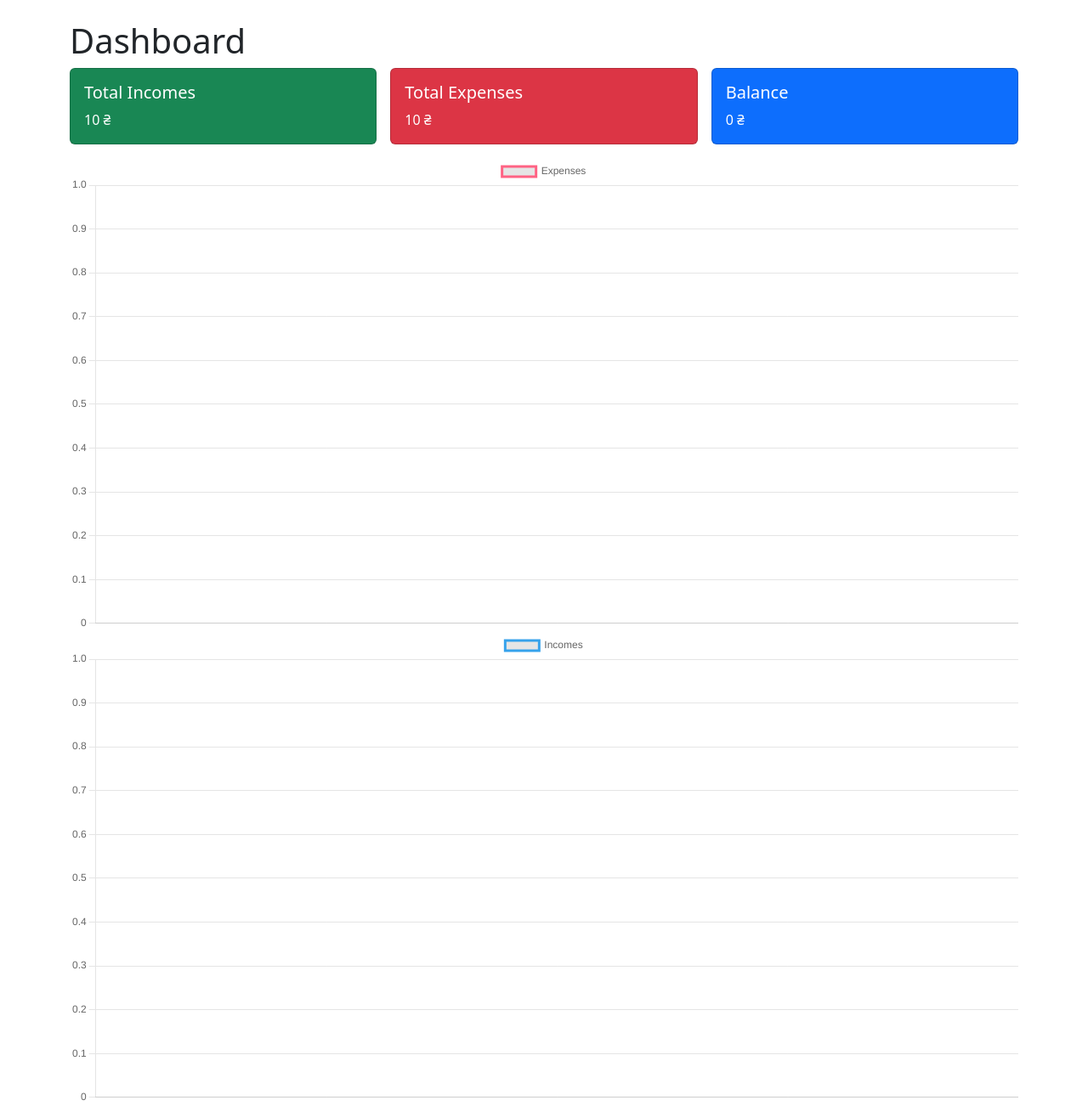
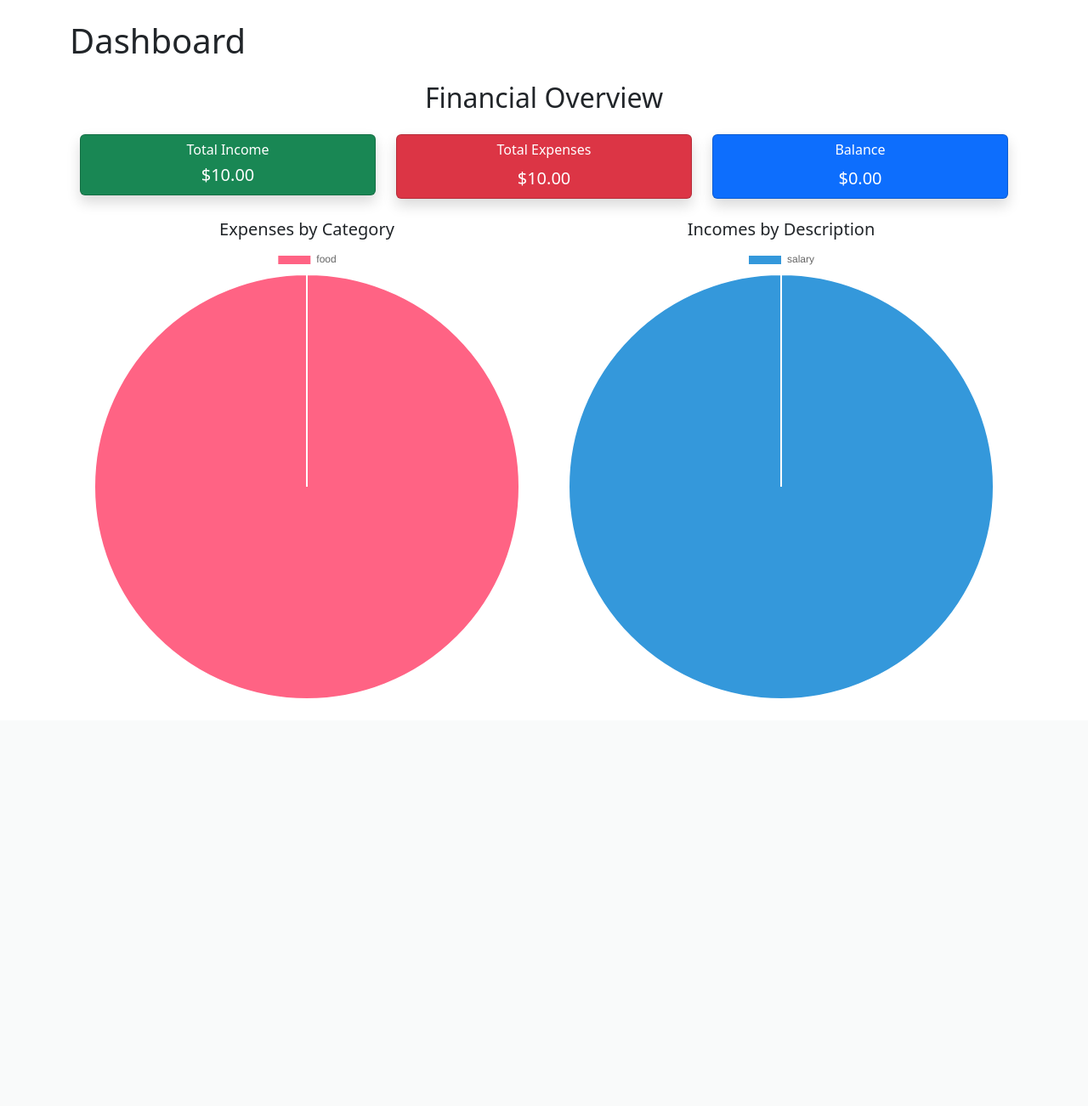
Before and after one commit to Artem-Reshetovskyi/Expense_Tracker, a Django app: page / in a window 1280 px wide. Shown: the part 56-1358 px from the top of the page at 85% size. After the commit the page ends 878 px from the top, so only its background shows below. Run offline with Django 5.2, Linux system fonts and the light colour scheme; a user stored in the database is signed in; tables that the repository leaves empty hold one stand-in row (values such as "Sample post").

Commit message:
add  two diagrams

```diff
--- a/main/templates/base.html
+++ b/main/templates/base.html
@@ -17,6 +17,8 @@
               href="https://cdn.jsdelivr.net/npm/bootstrap@5.3.0/dist/css/bootstrap.min.css">
         <link rel="stylesheet"
               href="https://cdn.jsdelivr.net/npm/bootstrap-select@1.13.18/dist/css/bootstrap-select.min.css">
+        <script src="https://cdn.jsdelivr.net/npm/chart.js"></script>
+        {% block extra_head %}{% endblock %}
     </head>
     <body>
         <nav class="navbar navbar-expand-lg navbar-dark bg-dark">
--- a/main/templates/dashboard.html
+++ b/main/templates/dashboard.html
@@ -2,96 +2,92 @@
 {% load i18n %}
 {% block content %}
 
-<h1>{% trans "Dashboard" %}</h1>
+<h1 class="text mt-4">{% trans "Dashboard" %}</h1>
 
-<div class="card-container">
-    <div class="card text-bg-success mb-3">
-        <div class="card-body">
-            <h5 class="card-title">{% trans "Total Incomes" %}</h5>
-            <p class="card-text">{{ total_incomes }} ₴</p>
+<div class="container mt-4">
+  <h2 class="text-center mb-4">{% trans "Financial Overview" %}</h2>
+
+  <!-- Картки: Дохід, Витрати, Баланс -->
+  <div class="row text-center mb-4">
+    <!-- Дохід -->
+    <div class="col-sm-6 col-md-4 col-md-3">
+      <div class="card bg-success text-white shadow">
+        <div class="card-body p-2">
+          <h6 class="card-title mb-1">{% trans "Total Income" %}</h6>
+          <p class="card-text fs-5">${{ total_incomes|floatformat:2 }}</p>
         </div>
+      </div>
     </div>
-    <div class="card text-bg-danger mb-3">
-        <div class="card-body">
-            <h5 class="card-title">{% trans "Total Expenses" %}</h5>
-            <p class="card-text">{{ total_expenses }} ₴</p>
+
+    <!-- Витрати -->
+    <div class="col-sm-6 col-md-4 col-md-3">
+      <div class="card bg-danger text-white shadow">
+        <div class="card-body p-2">
+          <h6 class="card-title">{% trans "Total Expenses" %}</h6>
+          <p class="card-text fs-5">${{ total_expenses|floatformat:2 }}</p>
         </div>
+      </div>
     </div>
-    <div class="card text-bg-primary mb-3">
-        <div class="card-body">
-            <h5 class="card-title">{% trans "Balance" %}</h5>
-            <p class="card-text">{{ balance }} ₴</p>
+
+    <!-- Баланс -->
+    <div class="col-sm-6 col-md-4 col-md-3">
+      <div class="card bg-primary text-white shadow">
+        <div class="card-body p-2">
+          <h6 class="card-title">{% trans "Balance" %}</h6>
+          <p class="card-text fs-5">${{ balance|floatformat:2 }}</p>
         </div>
+      </div>
     </div>
+  </div>
+
+
+  <!-- Діаграми -->
+  <div class="row">
+    <div class="col-md-6 mb-4 text-center">
+      <h5>{% trans "Expenses by Category" %}</h5>
+      <canvas id="expenseChart" width="300" height="300"></canvas>
+    </div>
+    <div class="col-md-6 mb-4 text-center">
+      <h5>{% trans "Incomes by Description" %}</h5>
+      <canvas id="incomeChart" width="300" height="300"></canvas>
+    </div>
+  </div>
 </div>
 
-<div>
-  <canvas id="expensesChart" width="400" height="200"></canvas>
-</div>
 
-<div>
-  <canvas id="incomesChart" width="400" height="200"></canvas>
-</div>
+<script>
+  const categoryLabels = {{ category_labels|safe }};
+  const categoryData = {{ category_data|safe }};
+  const incomeLabels = {{ income_labels|safe }};
+  const incomeData = {{ income_data|safe }};
 
-<script src="https://cdn.jsdelivr.net/npm/chart.js"></script>
-<script>
-  const expensesData = {
-    labels: [
-      {% for e in expenses %}
-        "{{ e.date|date:'Y-m-d' }}",
-      {% endfor %}
-    ],
-    datasets: [{
-      label: '{% trans "Expenses" %}',
-      data: [
-        {% for e in expenses %}
-          {{ e.amount }},
-        {% endfor %}
-      ],
-      borderColor: 'rgb(255, 99, 132)',
-      fill: false,
-    }]
-  };
+  // Витрати
+  const expenseCtx = document.getElementById('expenseChart').getContext('2d');
+  new Chart(expenseCtx, {
+    type: 'pie',
+    data: {
+      labels: categoryLabels,
+      datasets: [{
+        label: 'Expenses by Category',
+        data: categoryData,
+        backgroundColor: ['#FF6384', '#36A2EB', '#FFCE56', '#8E44AD', '#2ECC71']
+      }]
+    }
+  });
 
-  const incomesData = {
-    labels: [
-      {% for i in incomes %}
-        "{{ i.date|date:'Y-m-d' }}",
-      {% endfor %}
-    ],
-    datasets: [{
-      label: '{% trans "Incomes" %}',
-      data: [
-        {% for i in incomes %}
-          {{ i.amount }},
-        {% endfor %}
-      ],
-      borderColor: 'rgb(54, 162, 235)',
-      fill: false,
-    }]
-  };
-
-  const configExpenses = {
-    type: 'line',
-    data: expensesData,
-    options: {}
-  };
-
-  const configIncomes = {
-    type: 'line',
-    data: incomesData,
-    options: {}
-  };
-
-  new Chart(
-    document.getElementById('expensesChart'),
-    configExpenses
-  );
-
-  new Chart(
-    document.getElementById('incomesChart'),
-    configIncomes
-  );
+  // Доходи
+  const incomeCtx = document.getElementById('incomeChart').getContext('2d');
+  new Chart(incomeCtx, {
+    type: 'pie',
+    data: {
+      labels: incomeLabels,
+      datasets: [{
+        label: 'Income by Description',
+        data: incomeData,
+        backgroundColor: ['#3498DB', '#E67E22', '#1ABC9C', '#F1C40F', '#E74C3C', '#9B59B6']
+      }]
+    }
+  });
 </script>
 
 {% endblock %}
--- a/main/views.py
+++ b/main/views.py
@@ -1,41 +1,53 @@
 from django.shortcuts import render
 from django.db import models
+from django.contrib.auth.decorators import (
+    login_required,
+)
 from expenses.models import Expense
 from incomes.models import Income
 from django.db.models import Sum
 from django.utils import timezone
+from django.utils.translation import gettext as _
 from datetime import datetime
+from collections import defaultdict
+import json
 
-
+@login_required
 def dashboard(request):
-    today = timezone.now()
-    start_date = datetime(today.year, today.month, 1)
-    end_date = timezone.now()
 
     # Загальна сума доходів і витрат
     total_incomes = Income.objects.aggregate(total=models.Sum("amount"))["total"] or 0
     total_expenses = Expense.objects.aggregate(total=models.Sum("amount"))["total"] or 0
 
-
-    # total_incomes = (
-    #     Income.objects.filter(date__range=[start_date, end_date]).aggregate(
-    #         total=models.Sum("amount")
-    #     )["total"]
-    #     or 0
-    # )
-    # total_expenses = (
-    #     Expense.objects.filter(date__range=[start_date, end_date]).aggregate(
-    #         total=models.Sum("amount")
-    #     )["total"]
-    #     or 0
-    # )
-
     # Баланс
     balance = total_incomes - total_expenses
+
+    # Дані для діаграми витрат по категоріях
+    expenses_by_category = (
+        Expense.objects.filter(user=request.user)
+        .values("category")
+        .annotate(total=Sum("amount"))
+    )
+    category_labels = [_(item["category"]) for item in expenses_by_category]
+    category_data = [float(item["total"]) for item in expenses_by_category]
+
+    # Дані для діаграми доходів по описах
+    incomes_by_description = (
+        Income.objects.filter(user=request.user)
+        .values("description")
+        .annotate(total=Sum("amount"))
+    )
+    income_labels = [_(item["description"]) for item in incomes_by_description]
+    income_data = [float(item["total"]) for item in incomes_by_description]
 
     context = {
         "total_expenses": total_expenses,
         "total_incomes": total_incomes,
         "balance": balance,
+        "category_labels": json.dumps(category_labels),
+        "category_data": json.dumps(category_data),
+        "income_labels": json.dumps(income_labels),
+        "income_data": json.dumps(income_data),
     }
+
     return render(request, "dashboard.html", context)
```
